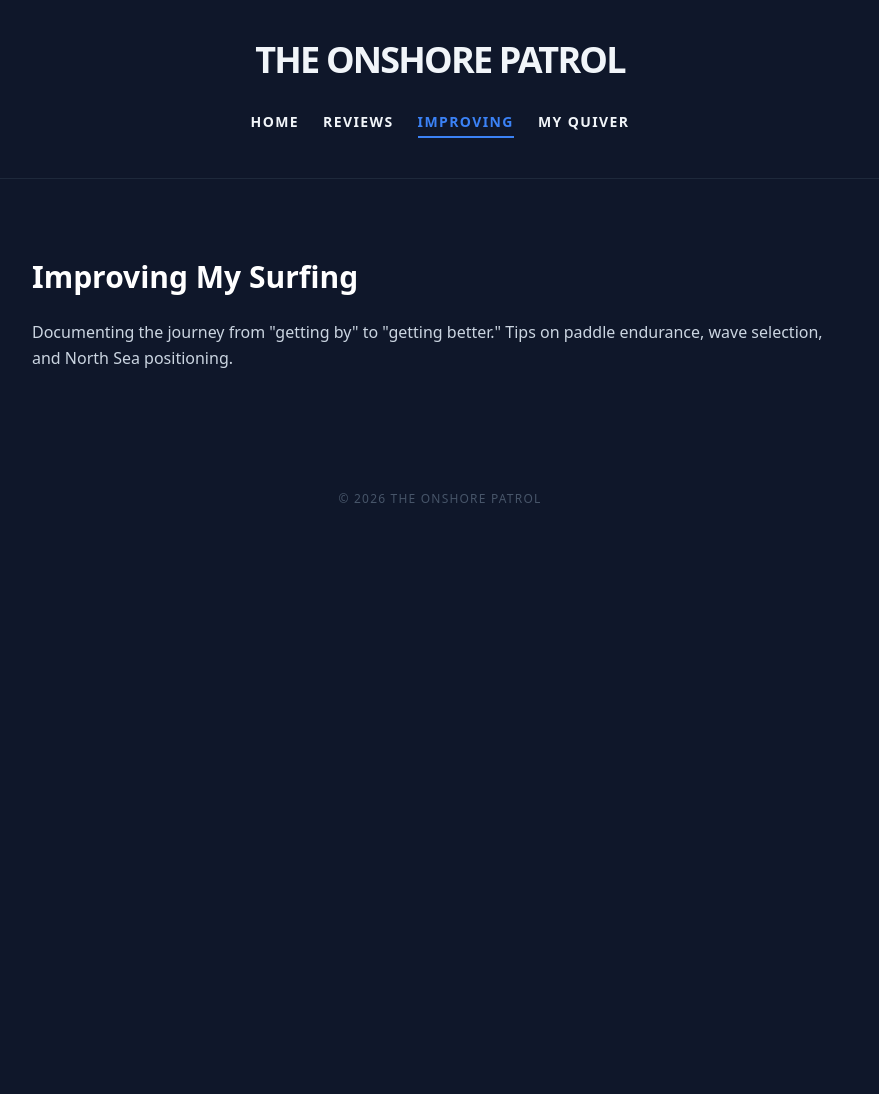
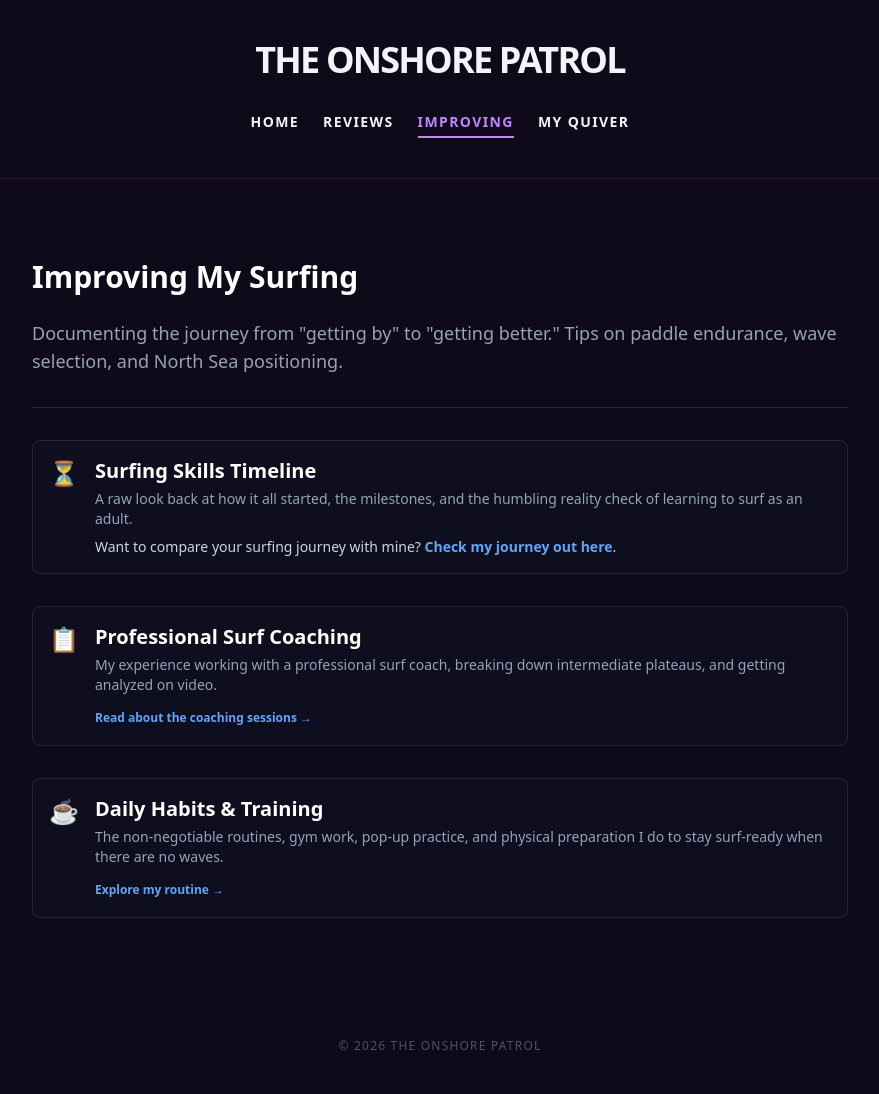
Before and after one commit to MatthijsvdWielen/the-onshore-patrol, a Jekyll site: the page built from improving.html, in a window 1280 px wide. Shown: the whole page, without its empty margins (200-1079 px from the left). Built offline with Jekyll 4.4.1, drawn with Linux system fonts in a browser that asks for light colours; nearby versions of some CDN libraries; before the commit the page ends 900 px from its top, so only the background shows below that.

Commit message:
Added my experience
Updated folder structure for reviews and other articles
Updated styling to purple
Links between pages.

```diff
--- a/_layouts/default.html
+++ b/_layouts/default.html
@@ -7,19 +7,19 @@
     <meta name="description" content="{{ page.description | default: 'Technical surfboard reviews and translations for intermediate surfers.' }}">
     <script src="https://cdn.tailwindcss.com"></script>
 </head>
-<body class="{{ page.bg_color | default: 'bg-slate-900' }} text-slate-100 font-sans transition-colors duration-200">
+<body class="{{ page.bg_color | default: 'bg-[#0f0a1a]' }} text-slate-100 font-sans transition-colors duration-200">
 
     <!-- === CENTRALIZED HEADER === -->
     <!-- We dynamically assign the border color based on the page theme -->
-    <header class="py-10 px-6 text-center border-b {{ page.border_color | default: 'border-slate-800' }}">
+    <header class="py-10 px-6 text-center border-b {{ page.border_color | default: 'border-purple-900/30' }}">
         <h1 class="text-4xl font-black tracking-tighter uppercase">The Onshore Patrol</h1>
 
-        <!-- Navigation automatically reads the layout's active color or falls back to blue -->
+        <!-- Navigation automatically reads the layout's active color or falls back to purple -->
         <nav class="mt-8 flex justify-center gap-6 font-bold uppercase text-sm tracking-widest">
-            <a href="/" class="{% if page.url == '/' or page.url == '/' %}text-blue-500 border-b-2 border-blue-500 pb-1{% else %}hover:{{ page.hover_color | default: 'text-blue-400' }} transition{% endif %}">Home</a>
-            <a href="/reviews/" class="{% if page.url contains '/reviews' or page.url == '/reviews' %}text-blue-500 border-b-2 border-blue-500 pb-1{% else %}hover:{{ page.hover_color | default: 'text-blue-400' }} transition{% endif %}">Reviews</a>
-            <a href="/improving/" class="{% if page.url == '/improving/' %}text-blue-500 border-b-2 border-blue-500 pb-1{% else %}hover:{{ page.hover_color | default: 'text-blue-400' }} transition{% endif %}">Improving</a>
-            <a href="/quiver/" class="{% if page.url == '/quiver/' %}text-blue-500 border-b-2 border-blue-500 pb-1{% else %}hover:{{ page.hover_color | default: 'text-blue-400' }} transition{% endif %}">My Quiver</a>
+            <a href="/" class="{% if page.url == '/' %}text-purple-400 border-b-2 border-purple-400 pb-1{% else %}hover:{{ page.hover_color | default: 'text-purple-400' }} transition{% endif %}">Home</a>
+            <a href="/reviews/" class="{% if page.url contains '/reviews' %}text-purple-400 border-b-2 border-purple-400 pb-1{% else %}hover:{{ page.hover_color | default: 'text-purple-400' }} transition{% endif %}">Reviews</a>
+            <a href="/improving/" class="{% if page.url == '/improving/' %}text-purple-400 border-b-2 border-purple-400 pb-1{% else %}hover:{{ page.hover_color | default: 'text-purple-400' }} transition{% endif %}">Improving</a>
+            <a href="/quiver/" class="{% if page.url == '/quiver/' %}text-purple-400 border-b-2 border-purple-400 pb-1{% else %}hover:{{ page.hover_color | default: 'text-purple-400' }} transition{% endif %}">My Quiver</a>
         </nav>
     </header>
 
--- a/improving.html
+++ b/improving.html
@@ -6,9 +6,59 @@ title: Improving
 <section class="max-w-4xl mx-auto py-8 px-4 text-slate-300">
     <h1 class="text-3xl font-bold mb-6 text-white">Improving My Surfing</h1>
 
-    <div class="space-y-6 leading-relaxed">
-        <p>
+    <div class="space-y-8 leading-relaxed">
+        <p class="text-lg text-slate-400">
             Documenting the journey from "getting by" to "getting better." Tips on paddle endurance, wave selection, and North Sea positioning.
         </p>
+
+        <hr class="border-slate-800" />
+
+        <!-- 1. Surfing Skills Timeline -->
+        <div class="group relative flex flex-col md:flex-row md:items-start gap-4 p-4 rounded-lg bg-slate-900/30 border border-slate-800 hover:border-slate-700 transition">
+            <div class="text-2xl">⏳</div>
+            <div>
+                <h2 class="text-xl font-bold text-white mb-1 group-hover:text-blue-400 transition">
+                    <a href="/improving/my-surfskill-timeline.html">Surfing Skills Timeline</a>
+                </h2>
+                <p class="text-slate-400 text-sm mb-2">
+                    A raw look back at how it all started, the milestones, and the humbling reality check of learning to surf as an adult.
+                </p>
+                <p class="text-sm">
+                    Want to compare your surfing journey with mine? <a href="/improving/timeline/" class="text-blue-400 hover:underline font-semibold">Check my journey out here</a>.
+                </p>
+            </div>
+        </div>
+
+        <!-- 2. Professional Surf Coaching Experience -->
+        <div class="group relative flex flex-col md:flex-row md:items-start gap-4 p-4 rounded-lg bg-slate-900/30 border border-slate-800 hover:border-slate-700 transition">
+            <div class="text-2xl">📋</div>
+            <div>
+                <h2 class="text-xl font-bold text-white mb-1 group-hover:text-blue-400 transition">
+                    <a href="/improving/my-surfcoaching-experience.html">Professional Surf Coaching</a>
+                </h2>
+                <p class="text-slate-400 text-sm mb-2">
+                    My experience working with a professional surf coach, breaking down intermediate plateaus, and getting analyzed on video.
+                </p>
+                <a href="/improving/coaching/" class="text-xs text-blue-400 hover:underline font-semibold inline-flex items-center gap-1">
+                    Read about the coaching sessions &rarr;
+                </a>
+            </div>
+        </div>
+
+        <!-- 3. Daily Habits -->
+        <div class="group relative flex flex-col md:flex-row md:items-start gap-4 p-4 rounded-lg bg-slate-900/30 border border-slate-800 hover:border-slate-700 transition">
+            <div class="text-2xl">☕</div>
+            <div>
+                <h2 class="text-xl font-bold text-white mb-1 group-hover:text-blue-400 transition">
+                    <a href="/improving/habits/">Daily Habits & Training</a>
+                </h2>
+                <p class="text-slate-400 text-sm mb-2">
+                    The non-negotiable routines, gym work, pop-up practice, and physical preparation I do to stay surf-ready when there are no waves.
+                </p>
+                <a href="/improving/habits/" class="text-xs text-blue-400 hover:underline font-semibold inline-flex items-center gap-1">
+                    Explore my routine &rarr;
+                </a>
+            </div>
+        </div>
     </div>
 </section>
--- a/index.html
+++ b/index.html
@@ -17,10 +17,13 @@ title: Intermediate Surf Reviews
 
         <p>
             That, however, does not stop me from training like a surfer in the gym and at home, doing infinite amounts of pop-ups in the hope of finally building the muscle memory to perfect it.
+            <span class="block mt-2">
+        Want to compare your surfing journey with mine? <a href="/improving/my-surfskill-timeline.html" class="text-blue-400 hover:underline font-semibold">Check my journey out here</a>.
+    </span>
         </p>
 
         <p>
-            Now that I’m in my late 30s, I finally have some disposable income to buy surf equipment. Because as every surfer knows: it’s never them, and it’s never the waves—a new surfboard will always fix their surfing. So go on, buy that third surfboard. It will be the greatest fifth surfboard you own in your twenty-board quiver.
+            Now that I’m in my late 30s, I finally have some disposable income to buy surf equipment. Because as every surfer knows: it’s never them, and it’s never the waves—a new surfboard will always fix their surfing. So go on, buy that third surfboard. It will be the greatest fifth surfboard you own in your twenty-board quiver. <a href="/quiver/" class="text-purple-400 hover:underline font-semibold">Check out my ever changing quiver here</a>.
         </p>
 
         <h3 class="text-xl font-bold pt-4 text-white">Why Reviews?</h3>
--- a/reviews.html
+++ b/reviews.html
@@ -11,7 +11,7 @@ max_width: max-w-4xl
 <div class="grid gap-6">
 
     <!-- Christenson Lanesplitter -->
-    <a href="/review-lanesplitter"
+    <a href="/reviews/review-lanesplitter.html"
         class="block bg-[#1a1329] p-6 rounded-xl border border-purple-900/30 shadow-xl transition hover:border-purple-500/50 group">
         <h3 class="text-xl font-bold uppercase text-white group-hover:text-blue-400 transition mb-2">The Christenson
             Lanesplitter: A New Template</h3>
@@ -22,7 +22,7 @@ max_width: max-w-4xl
     </a>
 
     <!-- Christenson Wolverine -->
-    <a href="/review-wolverine"
+    <a href="/reviews/review-wolverine.html"
         class="block bg-[#1a1329] p-6 rounded-xl border border-purple-900/30 shadow-xl transition hover:border-purple-500/50 group">
         <h3 class="text-xl font-bold uppercase text-white group-hover:text-blue-400 transition mb-2">The Wolverine:
             aka Lanesplitter Step Up</h3>
@@ -33,7 +33,7 @@ max_width: max-w-4xl
     </a>
 
     <!-- Pyzel Phantom -->
-    <a href="/review-phantom"
+    <a href="/reviews/review-phantom.html"
         class="block bg-[#1a1329] p-6 rounded-xl border border-purple-900/30 shadow-xl transition hover:border-purple-500/50 group">
         <h3 class="text-xl font-bold uppercase text-white group-hover:text-blue-400 transition mb-2">The Pyzel Phantom:
             My First Brand-New "Branded" Board</h3>
```
Also changed, not shown: improving/my-surfcoaching-experience.html (added, +88 -0 lines), improving/my-surfskill-timeline.html (added, +89 -0 lines), reviews/review-lanesplitter.html (renamed from review-lanesplitter.html), reviews/review-phantom.html (renamed from review-phantom.html), reviews/review-wolverine.html (renamed from review-wolverine.html).
